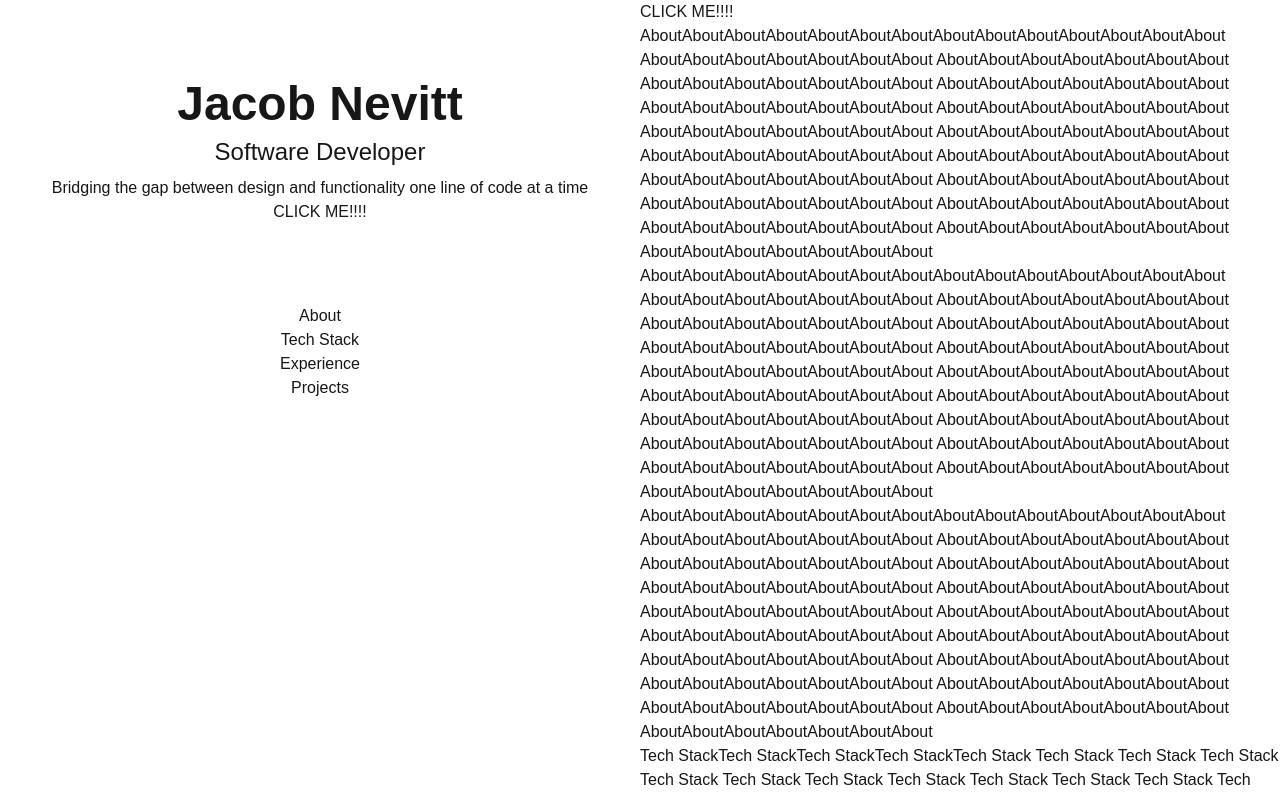
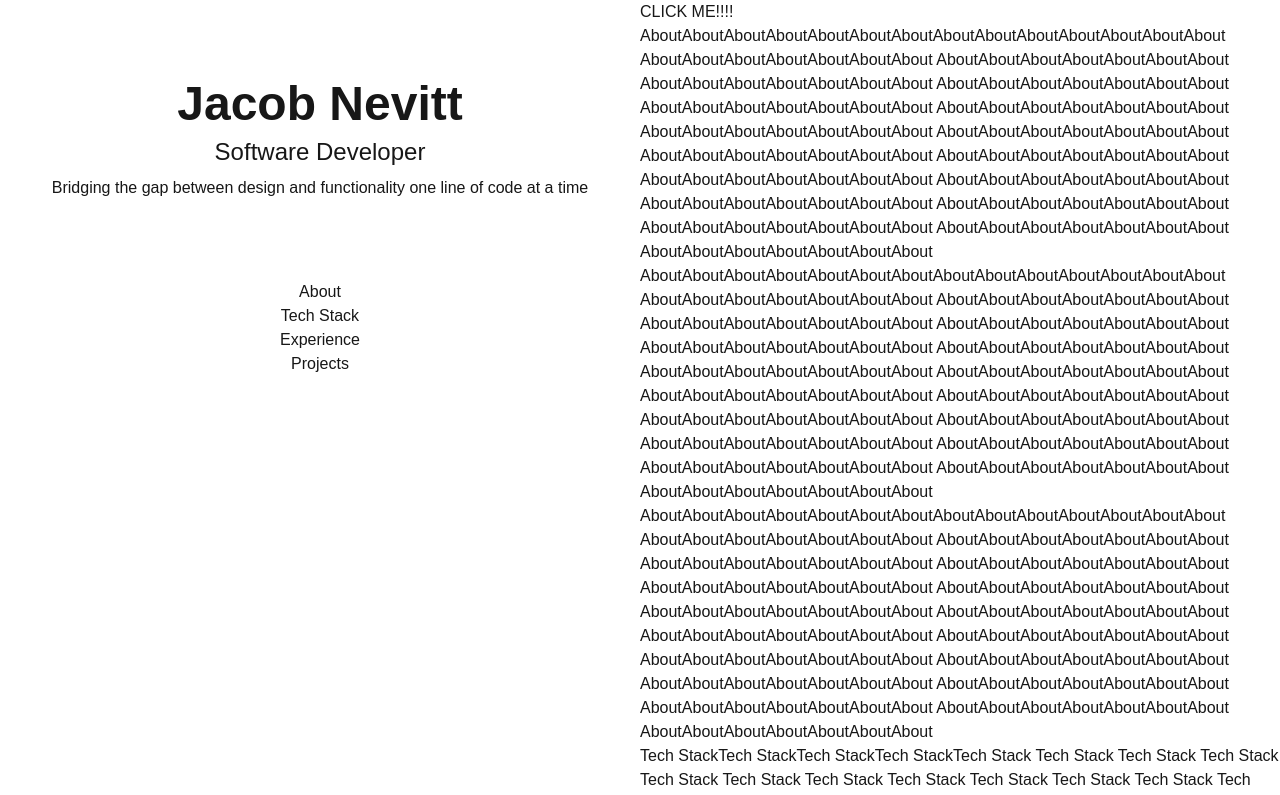
Before and after one commit to jacobadam/jacobnevitt-portfolio, a Next.js app: page / in a window 1280 px wide. Shown: the top 795 px of the page. Built offline with nearby package versions, Linux system fonts and the light colour scheme.

Commit message:
update side nav to use activeSection state from useClientWrapper

```diff
--- a/app/components/ui/side-nav.tsx
+++ b/app/components/ui/side-nav.tsx
@@ -1,6 +1,6 @@
 "use client";
 
-import { useEffect, useEffectEvent, useState } from "react";
+import { useEffect, useEffectEvent } from "react";
 import Link from "next/link";
 import { navLink } from "@/types/nav.types";
 import { useClientWrapper } from "@/app/components/context/ClientWrapper";
@@ -10,11 +10,7 @@ interface NavLinksProps {
 }
 
 export default function SideNav({ navLinks }: NavLinksProps) {
-  const [activeSection, setActiveSection] = useState<string>("");
-
-  const { isActive, setIsActive } = useClientWrapper();
-
-  console.log(isActive, "inside Sidenav");
+  const { activeSection, setActiveSection } = useClientWrapper();
 
   const handleClick = (hash: string) => {
     setActiveSection(hash);
@@ -35,10 +31,6 @@ export default function SideNav({ navLinks }: NavLinksProps) {
     };
   }, []);
 
-  const trueOrFalse = () => {
-    return isActive ? setIsActive(false) : setIsActive(true);
-  };
-
   return (
     <aside className="sticky top-0 h-screen">
       <header className="flex flex-col justify-center items-center max-w-3xl py-20">
@@ -48,7 +40,6 @@ export default function SideNav({ navLinks }: NavLinksProps) {
           Bridging the gap between design and functionality one line of code at
           a time
         </h3>
-        <button onClick={trueOrFalse}>CLICK ME!!!!</button>
       </header>
 
       <nav>
```
